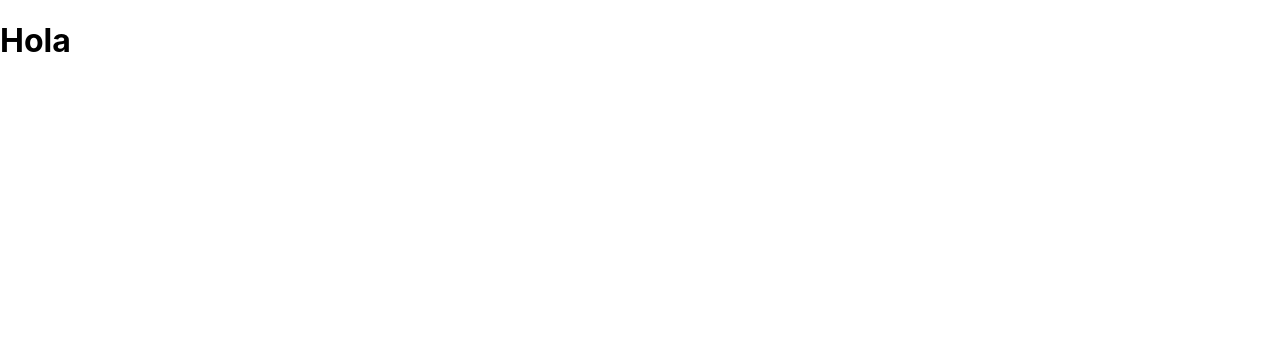
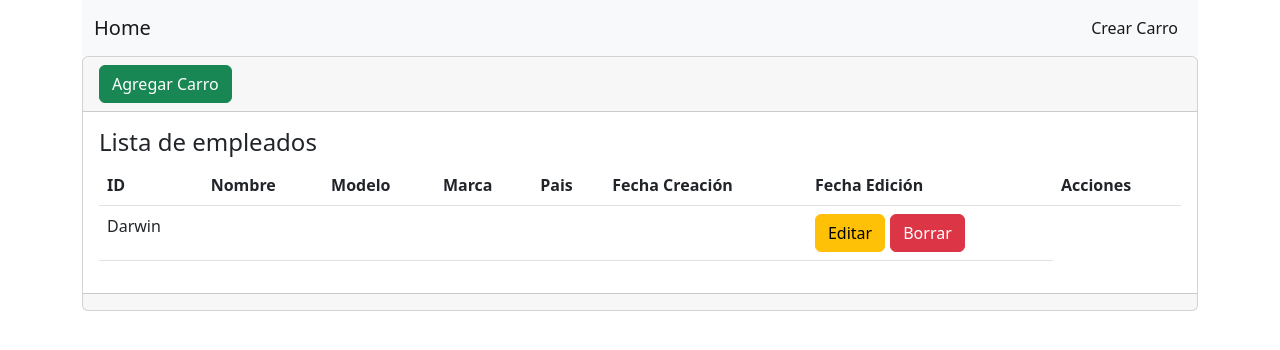
Before and after one commit to darwin-quinones/crud-api-react-automovil, a React (Create React App) app in the folder crud_api_react_automovil/: page / in a window 1280 px wide. Shown: the top 350 px of the page. Built offline with nearby package versions, Linux system fonts and the light colour scheme; no server answers.

Commit message:
se traen los datos y se crean varios componentes utiles

```diff
--- a/crud_api_react_automovil/src/App.js
+++ b/crud_api_react_automovil/src/App.js
@@ -1,10 +1,20 @@
 import {Route, BrowserRouter as Router, Routes} from 'react-router-dom';
 import './App.css';
 
+// components
+
+import CarList from './components/Car/CarList.jsx'
+import Navbar from './components/Navbar/Navbar.jsx'
+
 function App() {
   return (
-    <div className="Container">
-      <h1>Hola</h1>
+    <div className="container">
+      <Router>
+        <Navbar/>
+        <Routes>
+          <Route exact path='/' element={<CarList></CarList>}></Route>
+        </Routes>
+      </Router>
 
     </div>
   );
--- a/crud_api_react_automovil/src/components/Car/CarList.jsx
+++ b/crud_api_react_automovil/src/components/Car/CarList.jsx
@@ -1,59 +1,79 @@
-// import React from "react";
+import React, {useEffect, useState} from "react";
+
+import * as CarServer from "./CarServer.jsx";
 
 
-// class CarList extends Component {
-//     constructor(props) {
-//         super(props);
-//     }
-//     state = {  }
-//     render() {
-//         return (
-//             <div className="card">
-//             <div className="card-header">
-//             <Link className="btn btn-success" to={"/crear"}>Agregar empleado</Link>
-//             </div>
-//             <div className="card-body">
-//                 <h4>Lista de empleados</h4>
-//                 <table className="table">
-//                     <thead>
-//                         <tr>
-//                             <th>ID</th>
-//                             <th>Nombre</th>
-//                             <th>Correo</th>
-//                             <th>Acciones</th>
-//                         </tr>
-//                     </thead>
-//                     <tbody>
-//                         {/* mapeo empleados */}
-//                         {empleados.map(
-//                             (empleado) => (
-//                                 <tr key={empleado.id}>
-//                                     <td >{empleado.id}</td>
-//                                     <td>{empleado.nombre}</td>
-//                                     <td>{empleado.correo}</td>
-//                                     <td>
-//                                         <Link type="button" className="btn btn-warning"
-//                                         to={`/editar/${empleado.id}`}
-//                                         style={{marginRight: "5px"}}
-//                                         >Editar</Link>
-//                                         <button type="button" className="btn btn-danger"
-//                                         onClick={()=>this.borrarRegistros(empleado.id)}>
-//                                         Borrar</button>
-//                                     </td>
-//                                 </tr>
-//                             )
-//                         )}
+
+const CarList = () => {
 
 
-//                     </tbody>
-//                 </table>
-//             </div>
-//             <div className="card-footer text-muted">
+    const listarCars = async () => {
+        const resp = await CarServer.CarList()
+        const data = await resp.json()
 
-//             </div>
-//         </div>
-//         );
-//     }
-// }
+    }
 
-// export default CarList;
+
+    useEffect(() =>{
+        listarCars()
+        // eslint-disable-next-line
+    }, [])
+
+    // consultar datos cada 5 segundos
+    setTimeout(() => {
+        listarCars()
+    }, 5000)
+
+
+    return (
+
+        <div className="card">
+            <div className="card-header">
+                <button className="btn btn-success">Agregar Carro</button>
+            </div>
+            <div className="card-body">
+                <h4>Lista de empleados</h4>
+                <table className="table">
+                    <thead>
+                        <tr>
+                            <th>ID</th>
+                            <th>Nombre</th>
+                            <th>Modelo</th>
+                            <th>Marca</th>
+                            <th>Pais</th>
+                            <th>Fecha Creación</th>
+                            <th>Fecha Edición</th>
+                            <th>Acciones</th>
+                        </tr>
+                    </thead>
+                    <tbody>
+                        <tr>
+                            <td>Darwin</td>
+                            <td></td>
+                            <td></td>
+                            <td></td>
+                            <td></td>
+                            <td></td>
+
+                            <td>
+                                <button type="button" className="btn btn-warning"
+
+                                    style={{ marginRight: "5px" }}
+                                >Editar</button>
+                                <button type="button" className="btn btn-danger">
+                                    Borrar</button>
+                            </td>
+                        </tr>
+
+
+                    </tbody>
+                </table>
+            </div>
+            <div className="card-footer text-muted">
+
+            </div>
+        </div>
+    );
+
+}
+export default CarList;
--- a/crud_api_react_automovil/src/components/Car/CarServer.jsx
+++ b/crud_api_react_automovil/src/components/Car/CarServer.jsx
@@ -0,0 +1,10 @@
+const API_URL = 'http://localhost/crud_automovil/'
+
+
+export const CarList = async () =>{
+    var cars = await fetch(API_URL)
+    return cars
+}
+
+
+// export default  CarList
--- /dev/null
+++ b/crud_api_react_automovil/src/components/Navbar/Navbar.jsx
@@ -0,0 +1,24 @@
+import {Link} from "react-router-dom";
+
+
+const Navbar = () => {
+    return (
+        <nav className="navbar navbar-expand-lg bg-light">
+            <div className="container">
+                <Link className="navbar-brand" to="/">Home</Link>
+                <button className="navbar-toggler" type="button" data-bs-toggle="collapse" data-bs-target="#navbarNav" aria-controls="navbarNav" aria-expanded="false" aria-label="Toggle navigation">
+                    <span className="navbar-toggler-icon"></span>
+                </button>
+                <div className="collapse navbar-collapse" id="navbarNav">
+                    <ul className="navbar-nav ms-auto">
+                        <li className="nav-item">
+                            <Link className="nav-link active" aria-current="page" to="/crear">Crear Carro</Link>
+                        </li>
+                    </ul>
+                </div>
+            </div>
+        </nav>
+    )
+}
+
+export default Navbar
--- a/crud_api_react_automovil/src/index.js
+++ b/crud_api_react_automovil/src/index.js
@@ -3,6 +3,9 @@ import ReactDOM from 'react-dom/client';
 import './index.css';
 import App from './App';
 import reportWebVitals from './reportWebVitals';
+
+import 'bootstrap/dist/css/bootstrap.min.css';
+import 'bootstrap/dist/js/bootstrap.js';
 
 const root = ReactDOM.createRoot(document.getElementById('root'));
 root.render(
```
